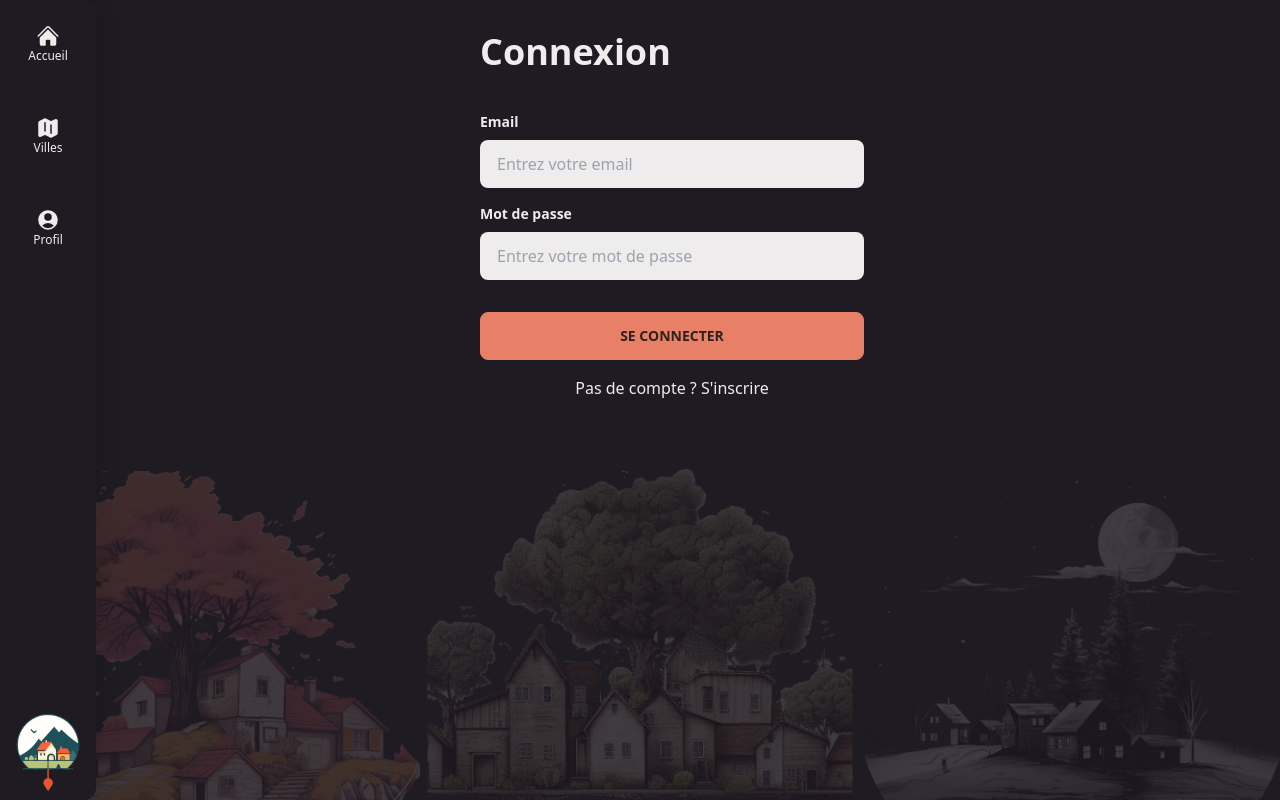
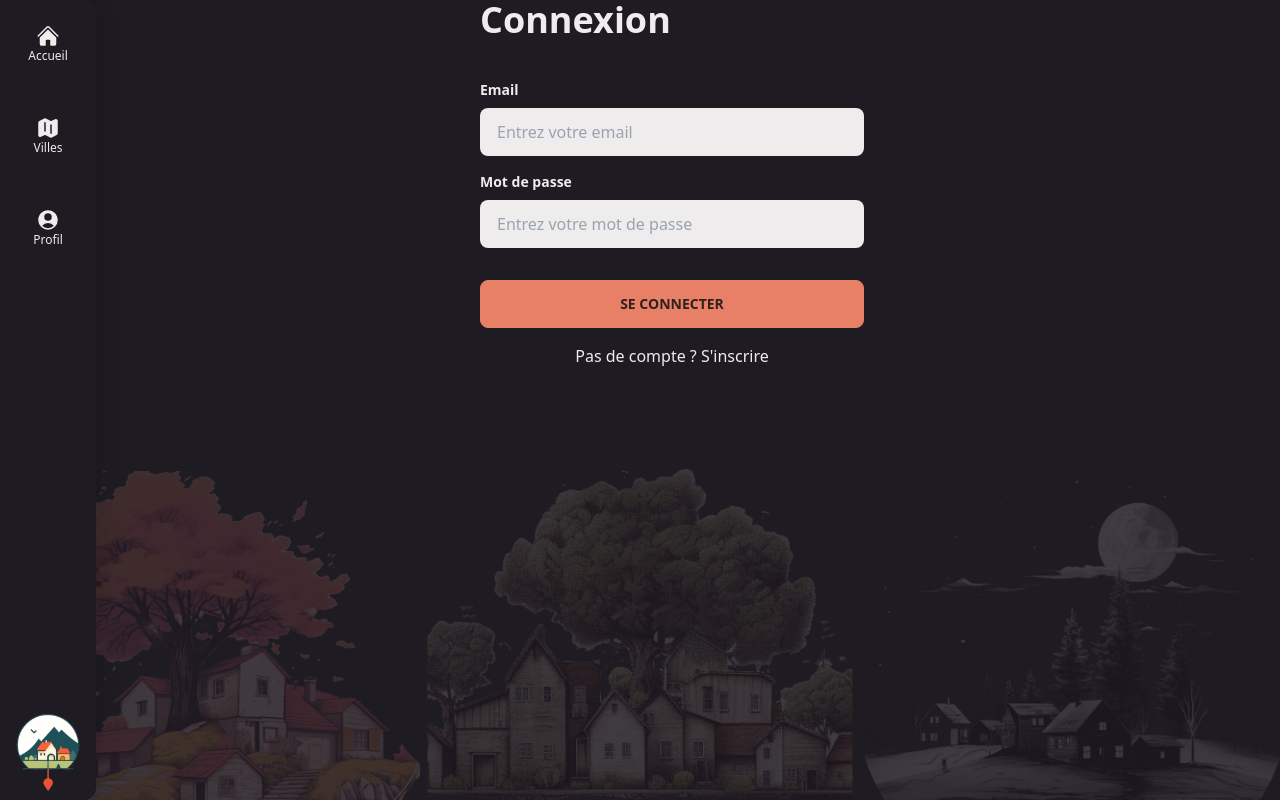
Before and after one commit to WildCodeSchool/2023-03-wns-keller-groupe3, a React (Create React App) app in the folder client/: page /user in a window 1280 px wide. Built offline with nearby package versions, Linux system fonts and the light colour scheme.

Commit message:
margin top

```diff
--- a/client/src/pages/User.tsx
+++ b/client/src/pages/User.tsx
@@ -15,10 +15,10 @@ function UserPage() {
   return (
     <div
       className={`container relative flex flex-col items-center h-screen w-full px-9 md:pt-10 md:pl-16 md:pr-0 2xl:pl-0 xl:pt-0 2xl:pt-16 mx-auto
-       ${isRegisterMode ? "mb-[250px] md:mb-0" : ""}`}
+       ${isRegisterMode ? "mb-[250px] md:pb-8 md:mb-0" : ""}`}
     >
       <form
-        className="mt-8 max-w-sm flex flex-col w-full relative z-10"
+        className="mt-8 lg:mt-0 max-w-sm flex flex-col w-full relative z-10"
         onSubmit={async (e) => {
           e.preventDefault();
         }}
```
